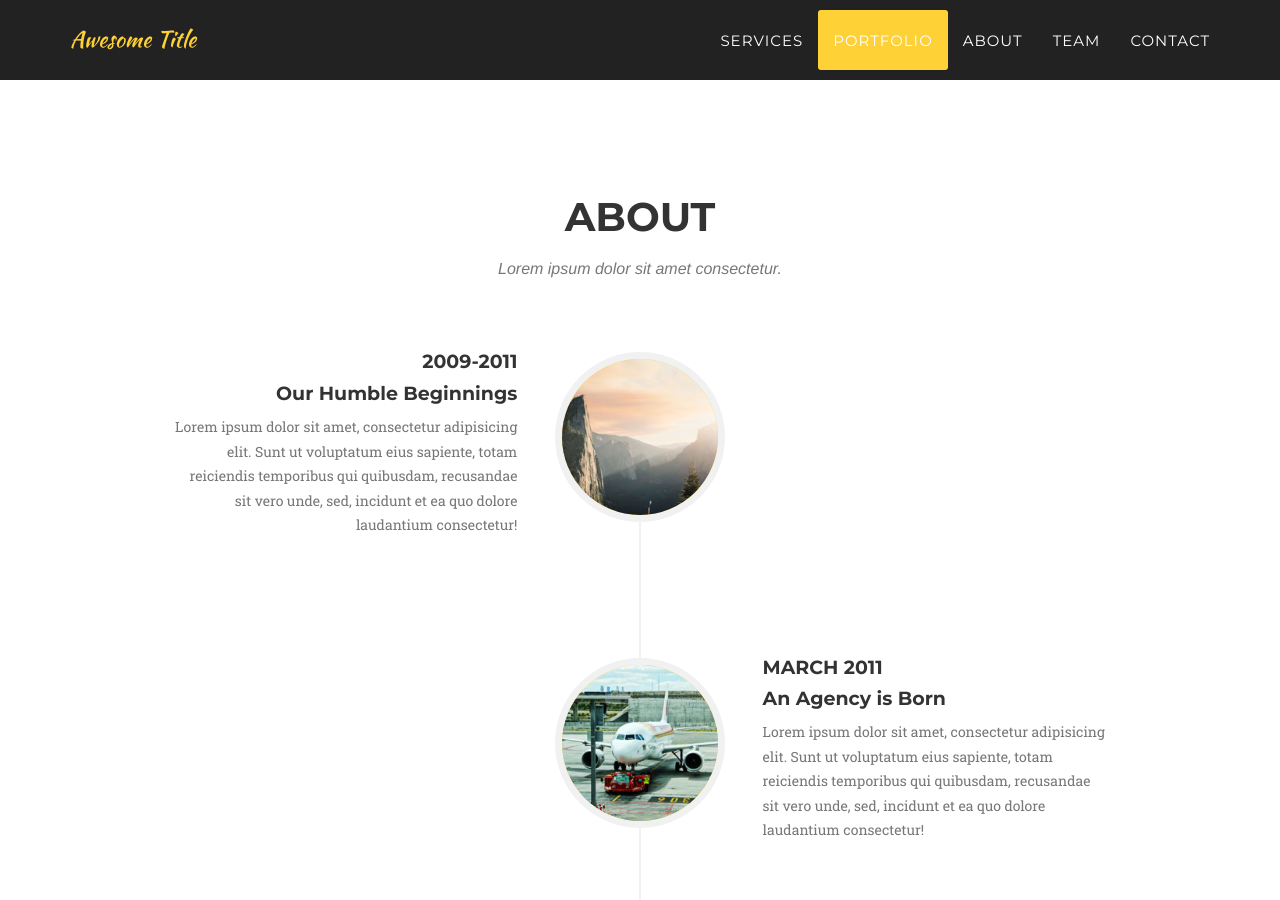
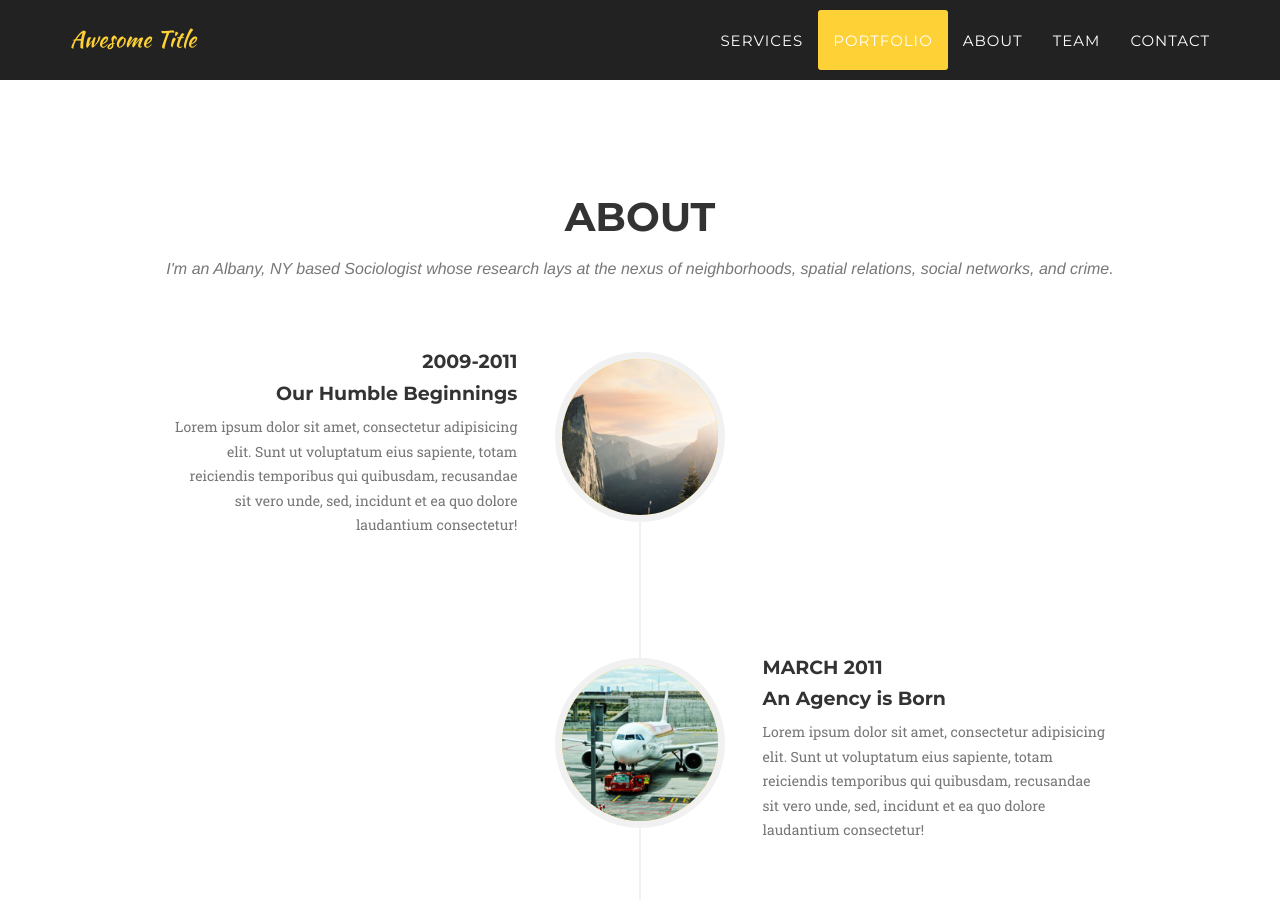
Before and after one commit to cerees/cerees.github.io, a Jekyll site: the page built from index.html, in a window 1280 px wide and 900 px high, scrolled down 2661 px. Built offline with Jekyll 4.4.1, drawn with Linux system fonts in a browser that asks for light colours; some web fonts are replaced; some of the changed text lies outside the part shown.

Commit message:
updated about statment

```diff
--- a/_includes/about.html
+++ b/_includes/about.html
@@ -4,7 +4,7 @@
             <div class="row">
                 <div class="col-lg-12 text-center">
                     <h2 class="section-heading">About</h2>
-                    <h3 class="section-subheading text-muted">Lorem ipsum dolor sit amet consectetur.</h3>
+                    <h3 class="section-subheading text-muted">I'm an Albany, NY based Sociologist whose research lays at the  nexus of neighborhoods, spatial relations, social networks, and crime.</h3>
                 </div>
             </div>
             <div class="row">
--- a/_includes/footer.html
+++ b/_includes/footer.html
@@ -2,7 +2,7 @@
         <div class="container">
             <div class="row">
                 <div class="col-md-4">
-                    <span class="copyright">Copyright &copy; {{ site.title }} 2014</span>
+                    <span class="copyright">Copyright &copy; {{ site.title }} 2015</span>
                 </div>
                 <div class="col-md-4">
                     <ul class="list-inline social-buttons">
```
